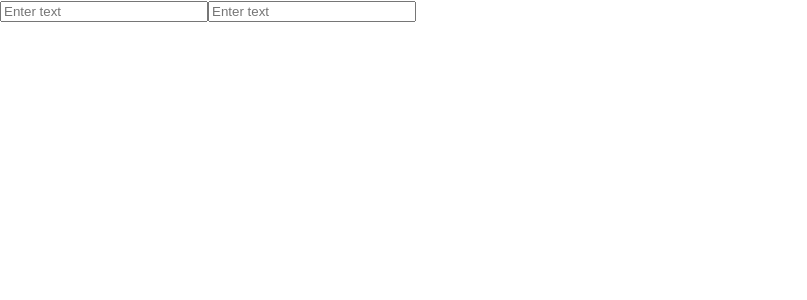
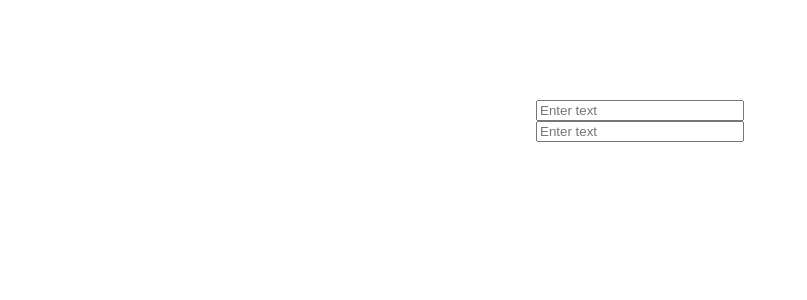
Before and after one commit to Hasan-Iqtedar/task41-test, a React (Create React App) app: page / in a window 1280 px wide. Shown: the top 300 px of the page, without its empty margins (0-807 px from the left). Built offline with nearby package versions, Linux system fonts and the light colour scheme.

Commit message:
Update styles

```diff
--- a/src/styles/app.css
+++ b/src/styles/app.css
@@ -0,0 +1,5 @@
+.app {
+    display: flex;
+    flex-direction: column;
+    align-items: center;
+}
--- a/src/styles/index.css
+++ b/src/styles/index.css
@@ -5,6 +5,8 @@ body {
     sans-serif;
   -webkit-font-smoothing: antialiased;
   -moz-osx-font-smoothing: grayscale;
+  text-align: center;
+  margin-top: 100px;
 }
 
 code {
```
